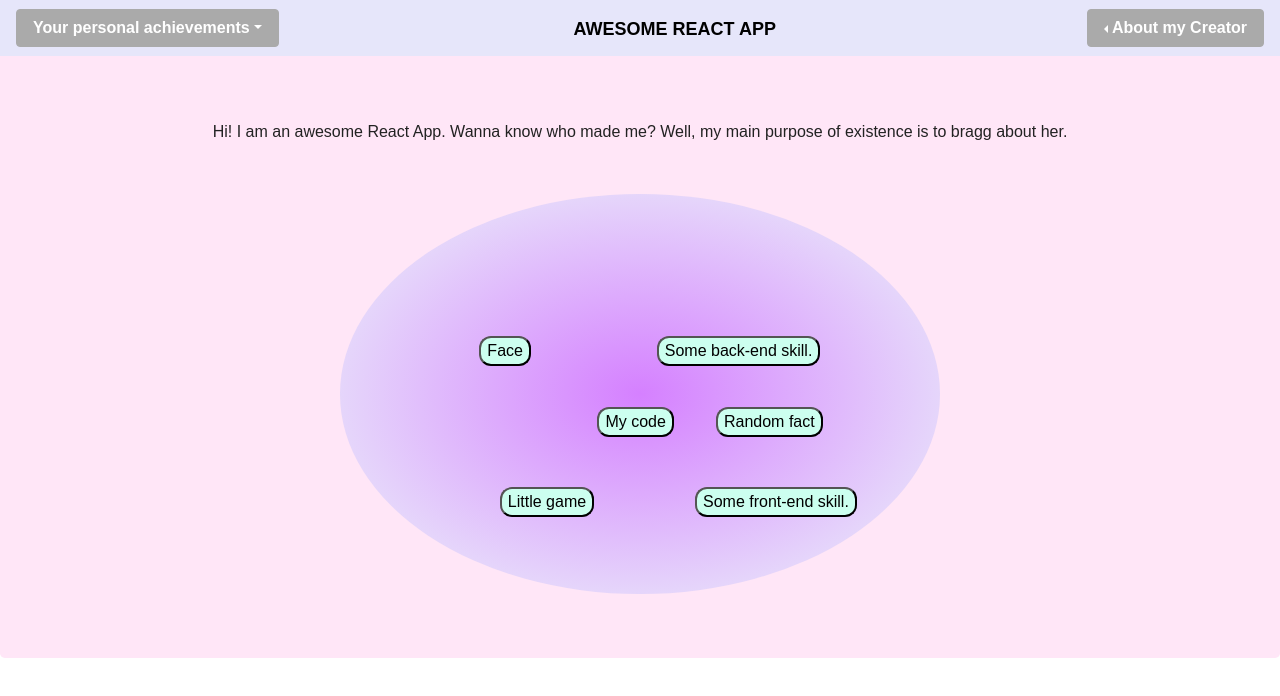
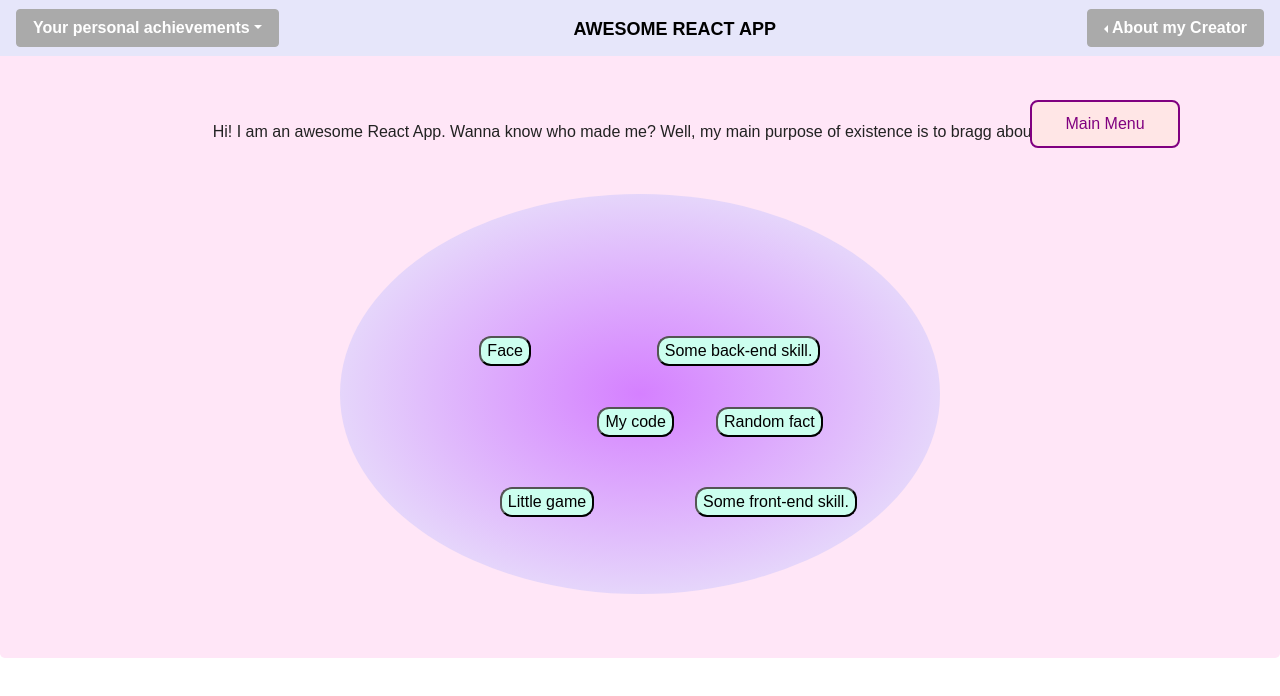
Before and after one commit to yanjasho/interactive_portfolio, a React (Create React App) app in the folder client/: page / in a window 1280 px wide. Shown: the top 696 px of the page. Built offline with nearby package versions, Linux system fonts and the light colour scheme; a web font is replaced by a local one.

Commit message:
Removed Router. Went with switch components.

```diff
--- a/client/src/App.js
+++ b/client/src/App.js
@@ -1,37 +1,84 @@
 import React, { Component } from "react";
-import { BrowserRouter as Router, Route, Switch } from "react-router-dom";
 import Nav from "./components/Nav"
 import City from "./blocks/City"
 import Menu from "./blocks/Menu"
 import Face from "./blocks/Face"
+import HomeBtn from "./components/HomeBtn"
 
 class App extends Component {
 
   constructor(props) {
+
     super(props);
     this.state = {
-      achievs: []
+      achievs: [],
+      components:[<Menu {...props} callbackFromParent={this.changeActive} />, <City {...props} callbackFromParent={this.getAchiev} />, <Face {...props} callbackFromParent={this.getAchiev} />],
+      activecomp: <Menu {...props} callbackFromParent={this.changeActive} />
     }
   };
 
-  getAchiev = data =>{
-    this.setState(prevState => ({
-      achievs: [prevState.achievs, data]
-    }))
-    console.log(this.state)
+  getAchiev = data => {
+    if(this.state.achievs.indexOf(data)==-1){
+            this.setState(prevState => ({
+        achievs: [...prevState.achievs, data]
+      }))
+    }
+    if(this.state.achievs.length == 6){
+      this.setState({
+        activecomp:"Giftshop"
+      })
+    }
+  }
+
+  changeActive = comp =>{
+
+    switch(comp) {
+      case "face":
+        this.setState({
+          activecomp: this.state.components[2]
+        })
+        break;
+      case "city":
+        this.setState({
+          activecomp: this.state.components[1]
+        })
+        break;
+      case "code":
+        this.setState({
+          activecomp: this.state.components[0]
+        })
+        break;
+      case "game":
+        this.setState({
+          activecomp: this.state.components[0]
+        })
+        break;
+      case "fact":
+        this.setState({
+          activecomp: this.state.components[0]
+        })
+        break;
+      case "home":
+        this.setState({
+          activecomp: this.state.components[0]
+        })
+        break;
+      default:
+        this.setState({
+          activecomp: this.state.components[0]
+        })
+    }
   }
 
   render() {
     return (
       <div>
         <Nav achievs={this.state.achievs} />
-        <Router>
-          <Switch>
-            <Route exact path="/" component={Menu} />
-            <Route exact path="/city" render={(props) => <City {...props} callbackFromParent={this.getAchiev}  />} />
-            <Route exact path="/face" render={(props) => <Face {...props} callbackFromParent={this.getAchiev}  />} />
-          </Switch>
-        </Router>
+        <div>
+        <HomeBtn callbackFromParent={this.changeActive} /></div>
+        <div>
+          {this.state.activecomp}
+        </div>
       </div>
     );
   }
--- a/client/src/blocks/City/index.js
+++ b/client/src/blocks/City/index.js
@@ -4,7 +4,6 @@ import { Input, FormBtn } from "../../components/Form";
 import MapMarkers from "../../components/MapMarkers";
 import PoweredByGoogle from "../../components/PoweredByGoogle";
 import Jumbotron from "../../components/Jumbotron"
-import Homebtn from "../../components/HomeBtn"
 
 class City extends Component {
 
@@ -57,7 +56,6 @@ class City extends Component {
   render() {
     return (
       <Jumbotron  style={{ backgroundColor: "#ffe6ff"}}>
-        <Homebtn />
         <p>You can add your favorite city to the map</p>
         <p>Map with markers is rendered by google-map-react npm package. Search is made by server-side call to Google Places API. Data about favorite cities fed from/saved into MongoDB, server-side communication with said database is supported by Mongoose. </p>
         <div className="container">
--- a/client/src/blocks/Face/index.js
+++ b/client/src/blocks/Face/index.js
@@ -1,6 +1,5 @@
 import React, { Component } from "react";
 import Jumbotron from "../../components/Jumbotron"
-import HomeBtn from "../../components/HomeBtn"
 import Img from "./face.png"
 
 class Face extends Component {
@@ -16,7 +15,6 @@ class Face extends Component {
     render() {
         return (
             <Jumbotron style={{backgroundColor:"#ccffee"}}>
-                <HomeBtn />
                 <p>Here she is. And cute puppy for the balance.</p>
                 <img src={Img} alt="cuteness" width="500" height="500" />
             </Jumbotron>
--- a/client/src/blocks/Menu/index.js
+++ b/client/src/blocks/Menu/index.js
@@ -9,26 +9,30 @@ class Menu extends Component {
     choices: [
       {name:"Face",
       line:"Wanna see her? Can't blame you if you don't. Wonderfull person, but not much of a looker.",
-      link:"/face"},
+      link:"face"},
       {name:"Some back-end skill.",
       line:"Def check this out. Back-end is her thing.",
-      link:"/city"},
+      link:"city"},
       {name: "My code",
       line:"I am a very handsome App. Wanna see me naked?",
       link:"https://github.com/yanjasho/interactive_portfolio"},
       {name: "Random fact",
       line:"Just for giggles.",
-      link:""},
+      link:"fact"},
       {name: "Little game",
       line:"Not sure if I'll make it.",
-      link:""},
+      link:"game"},
       {name: "Some front-end skill.",
       line:"This may hurt. Don't go if you have sensitive eyes or general sense of taste.",
-      link:""}],
+      link:"css"}],
     alert: false,
     alertline: "",
     alertlink: ""
   };
+
+  sendActive = () =>{
+    this.props.callbackFromParent(this.state.alertlink)
+  }
 
   render() {
     return (
@@ -43,7 +47,7 @@ class Menu extends Component {
           ))}
           <Alert style={{ opacity: this.state.alert ? 1 : 0 }} >
             {this.state.alertline} <br />
-            <a style={{color:"#0000ff"}} href={this.state.alertlink}> Yeah, let's check it out</a>
+            <button style={{color:"#0000ff"}} onClick={this.sendActive} > Yeah, let's check it out</button>
             <DeleteBtn onClick={() => this.setState({alert: false})} />
           </Alert>
         </Jumbotron>
--- a/client/src/components/HomeBtn/index.js
+++ b/client/src/components/HomeBtn/index.js
@@ -1,12 +1,19 @@
-import React from "react";
+import React, { Component } from "react";
 import "./style.css";
 
-function HomeBtn(props) {
-  return (
-    <a href="/" className="home-btn" {...props} role="button" tabIndex="0" style={{ cursor: 'pointer'}}>
-      Main Menu
-    </a>
-  );
+class HomeBtn extends Component {
+
+  sendHome =() =>{
+    this.props.callbackFromParent("home")
+  }
+
+  render() {
+    return (
+      <button onClick={this.sendHome} className="home-btn"  role="button" tabIndex="0" style={{ cursor: 'pointer'}}>
+        Main Menu
+      </button>
+    );
+  }
 }
 
 export default HomeBtn;
--- a/client/src/components/HomeBtn/style.css
+++ b/client/src/components/HomeBtn/style.css
@@ -1,4 +1,7 @@
 .home-btn {
+  position: absolute;
+  top: 100px;
+  right: 100px;
   float: right;
   color:#800080;
   background-color: #ffe6e6;
--- a/client/src/components/Nav/index.js
+++ b/client/src/components/Nav/index.js
@@ -17,7 +17,7 @@ function Nav(props) {
           ):(<button className="dropdown-item">None yet</button>)}
         </div>
       </div>
-      <a className="navbar-brand" href="/">Awesome React App</a>
+      <strong className="navbar-brand">Awesome React App</strong>
       <div className="dropdown my-2 my-lg-0 btn-group dropleft">
         <button className="btn btn-secondary dropdown-toggle" type="button" id="dropdownMenuButton" data-toggle="dropdown" aria-haspopup="true" aria-expanded="false">
           About my Creator
```
